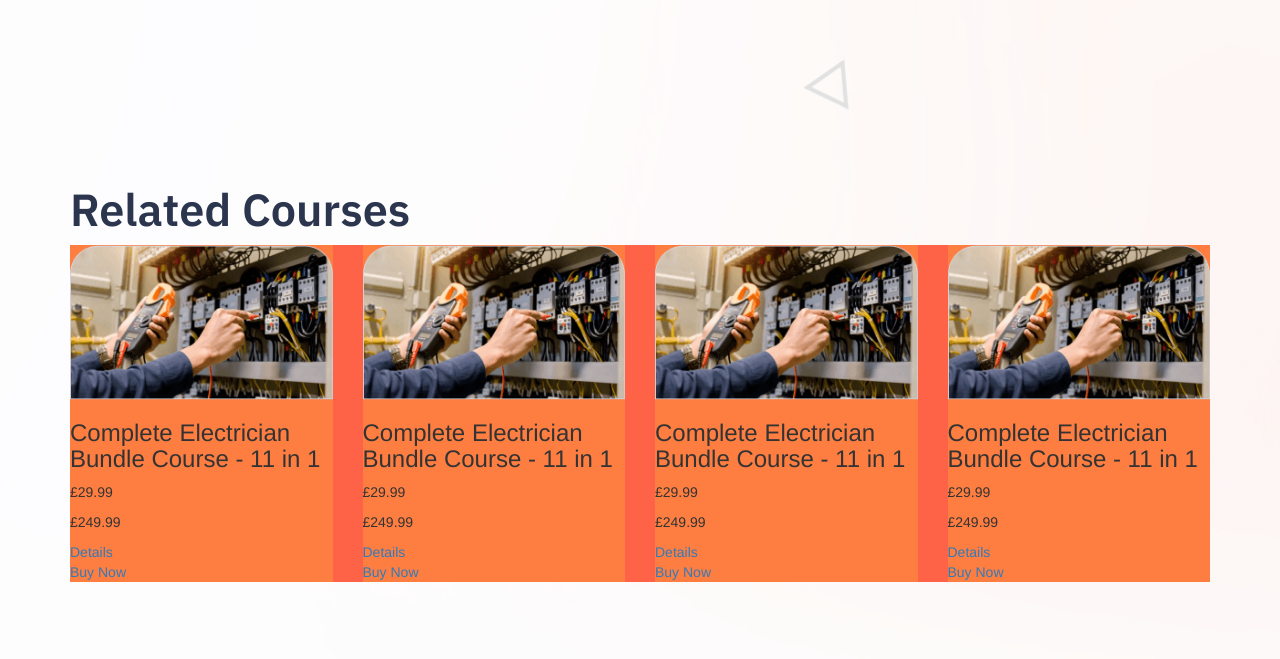
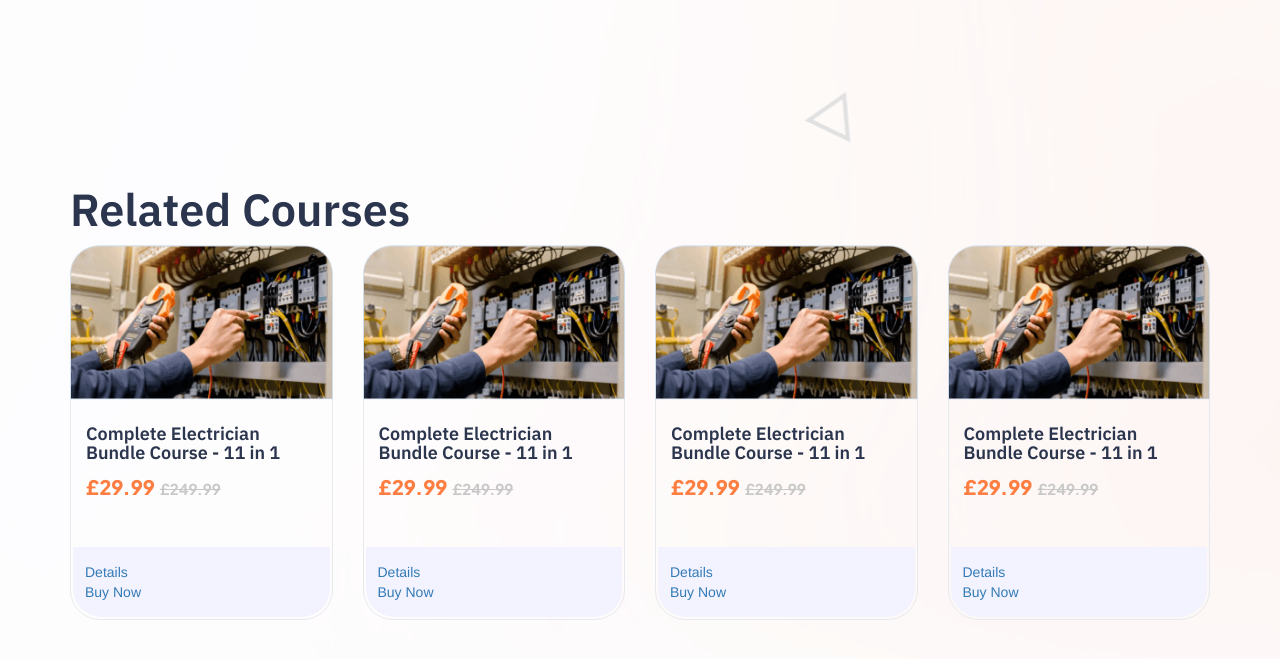
Before and after one commit to dishowrov/NextGen-single-course-page, a plain HTML site: page index.html in a window 1280 px wide. Shown: the part 3809-4468 px from the top of the page. Drawn offline with Linux system fonts and the light colour scheme.

Commit message:
slider card

```diff
--- a/sass/styles.scss
+++ b/sass/styles.scss
@@ -351,16 +351,69 @@
         }
 
         .dis-ng-slider-sec-all-items {
-            background-color: tomato;
-
             .dis-ng-slider-sec-item {
-                background-color: #FE7E41;
+                //background-color: #FE7E41;
+                border: 0.745px solid #E6EAEE;
+                border-radius: 30px;
+                -webkit-border-radius: 30px;
+                -moz-border-radius: 30px;
+                -ms-border-radius: 30px;
+                -o-border-radius: 30px;
 
                 .dis-ng-slider-sec-item-img {
+                    margin: -1px;
+
                     img {
                         width: 100%;
                     }
                 }
+
+                .dis-ng-slider-sec-item-info {
+                    padding: 5px 45px 20px 15px;
+
+                    h3 {
+                        color: #2B354E;
+                        font-family: IBM Plex Sans;
+                        font-size: 18px;
+                        font-weight: 600;
+                    }
+
+                    .dis-ng-slider-sec-item-info-price {
+                        display: flex;
+                        gap: 5px;
+                        align-items: flex-end;
+
+                        .dis-ng-slider-sec-item-info-sale-price {
+                            color: #FE7E41;
+                            font-family: Plus Jakarta Sans;
+                            font-size: 20px;
+                            font-weight: 800;
+                        }
+
+                        .dis-ng-slider-sec-item-info-main-price {
+                            color: #C8C8C8;
+                            font-family: Plus Jakarta Sans;
+                            font-size: 15px;
+                            font-weight: 700;
+                            margin-bottom: 12px;
+                            text-decoration-line: line-through;
+                            -moz-text-decoration-line: line-through;
+                        }
+                    }
+
+                }
+
+                .dis-ng-slider-sec-item-btns {
+                    background-color: #F3F3FF;
+                    padding: 15px 12px;
+                    margin: 15px 2px 2px 2px;
+                    border-radius: 0 0 28px 28px;
+                    -webkit-border-radius: 0 0 28px 28px;
+                    -moz-border-radius: 0 0 28px 28px;
+                    -ms-border-radius: 0 0 28px 28px;
+                    -o-border-radius: 0 0 28px 28px;
+                }
+
             }
         }
     }
```
Also changed, not shown: index.html (+3 -0 lines), css/styles.css.
